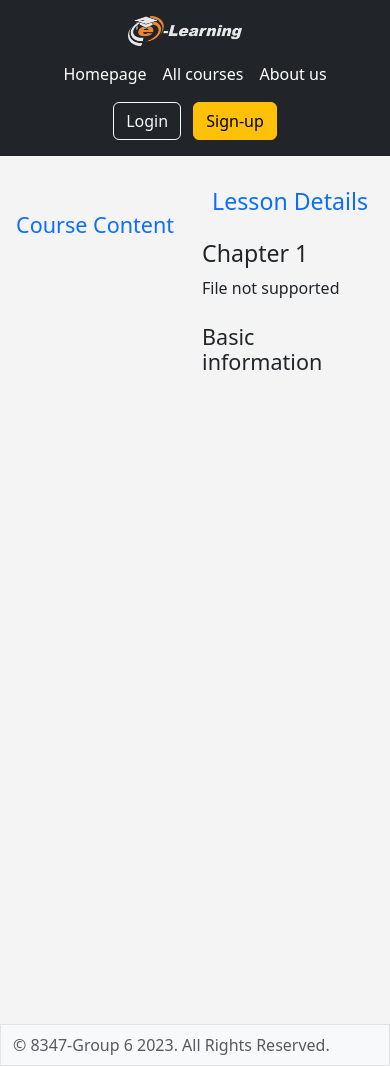
After one commit to xinyu-uwin/elearningsite, a Django app: template elearning/templates/elearning/course_content.html in a window 390 px wide. The commit adds this page. Run offline with Django 4.2, Linux system fonts and the light colour scheme; the template is opened without the code that fills it: values that come from a table or form of the project are taken from there, others are empty; data comes from the database, SQL or seed files in the repository; some libraries are stand-ins or nearby versions.

Commit message:
feat: add course content template

```diff
--- /dev/null
+++ b/elearning/templates/elearning/course_content.html
@@ -0,0 +1,61 @@
+{% extends 'elearning/base.html' %}
+{% load bootstrap_icons %}
+{% load static %}
+{% load bootstrap5 %}
+
+{% block title %}Profile - {{ user.username }}{% endblock %}
+{% block content %}
+<link rel="stylesheet" href="{% static 'elearning/coursebuilder_style.css' %}">
+
+
+
+<div class="container-fluid">
+    <div class="row flex-nowrap">
+        <div class="col-auto col-md-3 col-xl-2 px-sm-2 px-0 mt-4">
+            <div class="d-flex flex-column align-items-center align-items-sm-start px-3 pt-2 text-white min-vh-100">
+                <h4 class="mt-4 mb-4 text-center text-primary">Course Content</h4>
+<div>
+                {% for l in lessons %}
+
+                <ul class="collapse show nav flex-column ms-1" id="submenu1" data-bs-parent="#menu">
+                    <li class="w-100">
+                        <a href="{% url 'elearning:course_content' course.id l.lesson_no %}" class="nav-link px-0"> <span class="d-none d-sm-inline">
+                            {{ l.title }}
+                        </span></a>
+                    </li>
+                </ul>
+                {% endfor %}
+            </div>
+             </div>
+
+        </div>
+        <div class="col py-2">
+            <h3 class="mt-4 mb-4 text-center text-primary">Lesson Details</h3>
+            <h3 class="mt-4">
+                {{ lesson.title }}
+            </h3>
+            <div class="embed-responsive embed-responsive-16by9">
+
+                {% if lesson.video.url|slice:"-4:" == ".pdf" %}
+                <a href="{{ lesson.video.url }}">View PDF</a>
+            {% elif lesson.video.url|slice:"-4:" == ".jpg" or lesson.file.url|slice:"-4:" == ".png" %}
+                <img src="{{ lesson.video.url }}" alt="Image">
+            {% elif lesson.video.url|slice:"-4:" == ".mp4" %}
+                <video class="embed-responsive-item" src="{{ lesson.video.url }}" controls></video>
+            {% else %}
+                <p>File not supported</p>
+            {% endif %}
+
+
+</div>
+
+
+
+            <h4 class="mt-4 mb-4">
+                {{ lesson.description }}
+            </h4>
+        </div>
+    </div>
+</div>
+
+{% endblock %}
--- a/elearning/templates/elearning/coursedetail.html
+++ b/elearning/templates/elearning/coursedetail.html
@@ -29,7 +29,9 @@
 
         {% if user.is_authenticated %}
             {% if is_enrolled %}
-                <button class="btn btn-primary d-inline-flex align-items-center" type="button">
+                <button class="btn btn-primary d-inline-flex align-items-center" type="button"
+                onclick="location.href='{% url 'elearning:course_content' course.id lesson_no %}'"
+                >
                     View Course Content
                     {% bs_icon 'arrow-right-short' size='2em' %}
                 </button>
```
Also changed, not shown: db.sqlite3.
